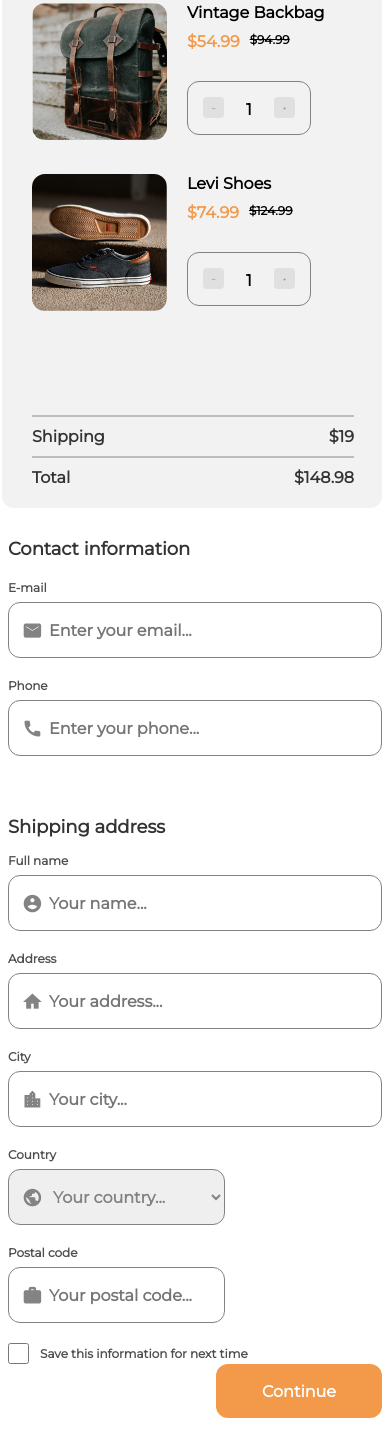
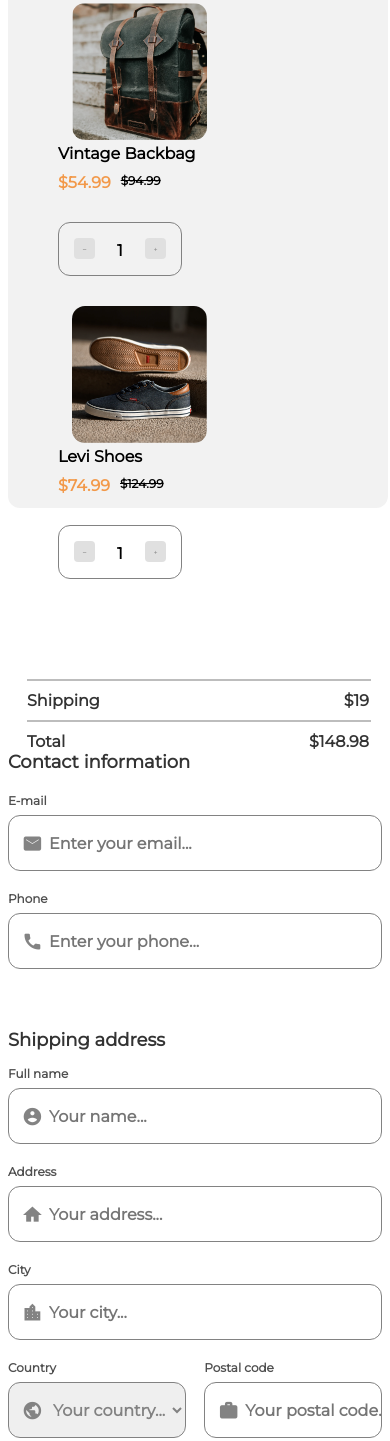
Before and after one commit to eiki-ogawa/devchallengers.io__checkout-page, a plain HTML site: page index.html in a window 390 px wide. Shown: the part 119-1560 px from the top of the page. Drawn offline with Linux system fonts and the light colour scheme.

Commit message:
responsive design

```diff
--- a/css/style.css
+++ b/css/style.css
@@ -11,8 +11,8 @@ h1 {
 }
 
 .shopping {
-    float: right;
-    width: 380px;
+    width: 90%;
+    min-width: 380px;
     height: 535px;
     background-color: #F2F2F2;
     border-radius: 12px;
@@ -20,9 +20,40 @@ h1 {
     margin-bottom: 30px;
 }
 
+.information {
+    width: 100%;
+    margin: auto;
+    margin-right: 35px;
+}
+
+@media screen and (min-width: 900px) {
+    .shopping {
+        float: right;
+        max-width: 380px;
+    }
+
+    .information {
+        float: left;
+        max-width: 465px;
+    }
+
+    .photo {
+        margin: 0px !important;
+    }
+
+    .items {
+        width: 400px !important;
+    }
+}
+
+.items {
+    width: 90%;
+}
+
 .item {
     clear: left;
     float: left;
+    width: 100%;
     margin-top: 30px;
     margin-left: 30px;
     font-size: 16px;
@@ -32,6 +63,8 @@ h1 {
 .photo {
     clear: left;
     float: left;
+    margin-left: 10%;
+    margin-right: 10%;
 }
 
 img {
@@ -102,9 +135,10 @@ button {
 .total-calc {
     clear: left;
     float: left;
+    width: 90%;
     margin-top: 90px;
-    margin-left: 30px;
-    margin-right: 30px;
+    margin-left: 5%;
+    margin-right: 5%;
 }
 
 .total-calc p {
@@ -133,13 +167,6 @@ hr {
     border: 1px solid #BDBDBD;
 }
 
-.information {
-    float: left;
-    width: 100%;
-    max-width: 465px;
-    margin: auto;
-}
-
 label {
     font-size: 18px;
     color:#333333;
@@ -164,7 +191,6 @@ label {
     position: relative;
     height: 56px;
     width: 100%;
-    max-width: 465px;
     box-sizing: border-box;
     border-radius: 12px;
     margin: 0px;
@@ -189,7 +215,6 @@ label {
     font-size: 16px;
     height: 56px;
     width: 100%;
-    max-width: 465px;
     border: 1px solid #828282;
     box-sizing: border-box;
     border-radius: 12px;
@@ -237,7 +262,7 @@ label {
     font-size: 16px;
     color: #828282;
     height: 56px;
-    width: 217px;
+    width: 100%;
     border: 1px solid #828282;
     box-sizing: border-box;
     border-radius: 12px;
@@ -245,8 +270,8 @@ label {
 
 .half {
     float: left;
-    width: 217px;
-    margin-right: 30.5px;
+    width: 47.5%;
+    margin-right: 5%;
 }
 
 #half {
--- a/index.html
+++ b/index.html
@@ -18,6 +18,7 @@
     <div class="wrap">
         <h1>Checkout</h1>
         <div class="shopping">
+            <div class="items">
                 <div class="item">
                     <div class="photo">
                         <img src="photo/photo1.png">
@@ -50,12 +51,13 @@
                         </div>
                     </div>
                 </div>
+            </div>
             <div class="total-calc">
-                <hr width="320">
+                <hr width="100%">
                 <p>Shipping</p>
                 <p class="money">19</p>
                 <p class="dollar">$</p>
-                <hr width="320">
+                <hr width="100%">
                 <p>Total</p>
                 <p class="dollar">$<span id="total" class="total"></span></p>
             </div>
```
Lines whose indentation alone changed are shown as unchanged.
